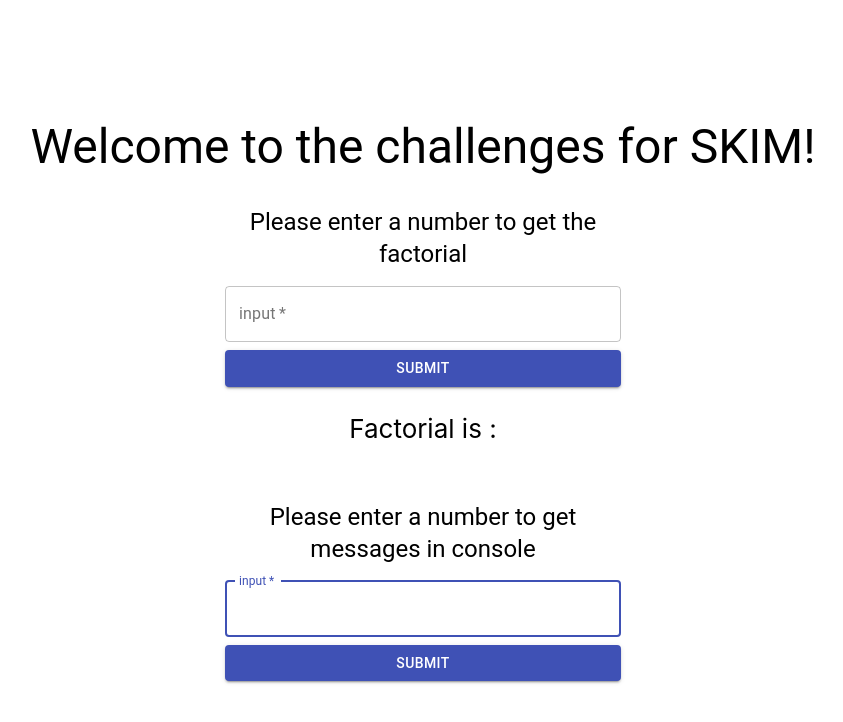
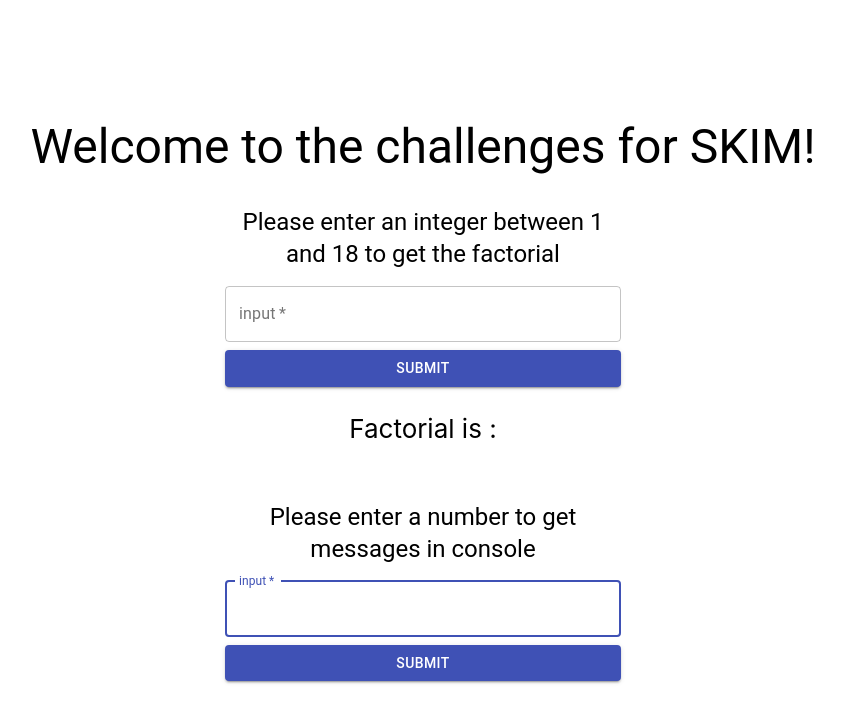
Before and after one commit to AkashChandra92/skimAssignment, a React (Create React App) app: page / in a window 1280 px wide. Shown: the top 722 px of the page, without its empty margins (217-1060 px from the left). Built offline with nearby package versions, Linux system fonts and the light colour scheme.

Commit message:
code cleanup

```diff
--- a/src/components/challengeOne.js
+++ b/src/components/challengeOne.js
@@ -46,7 +46,7 @@ class ChallengeOne extends Component {
       <Container component="main" maxWidth="xs">
         <div>
           <Typography component="h1" variant="h5" color="t000000" align="top">
-            Please enter a number to get the factorial
+            Please enter an integer between 1 and 18 to get the factorial
           </Typography>
           <form className="inputForm" noValidate>
             <TextField
--- a/src/components/challengeTwo.js
+++ b/src/components/challengeTwo.js
@@ -23,12 +23,12 @@ class ChallengeOne extends Component {
     const value = Number(this.state.input);
     var i ;
     for (i=1; i <= value; i++) {
-      if(i%3===0){
+      if(i%3===0 && i%5!==0){
         console.log("SKIM")
       }else
-      if(i%5===0){
+      if(i%5===0 && i%3!==0){
         console.log("is a great place to work!!")
-      }else if(i%15===0){
+      }else if(i%3===0 && i%5===0){
         console.log("SKIM is a great place to work")
       }else
       console.log(i)
```
